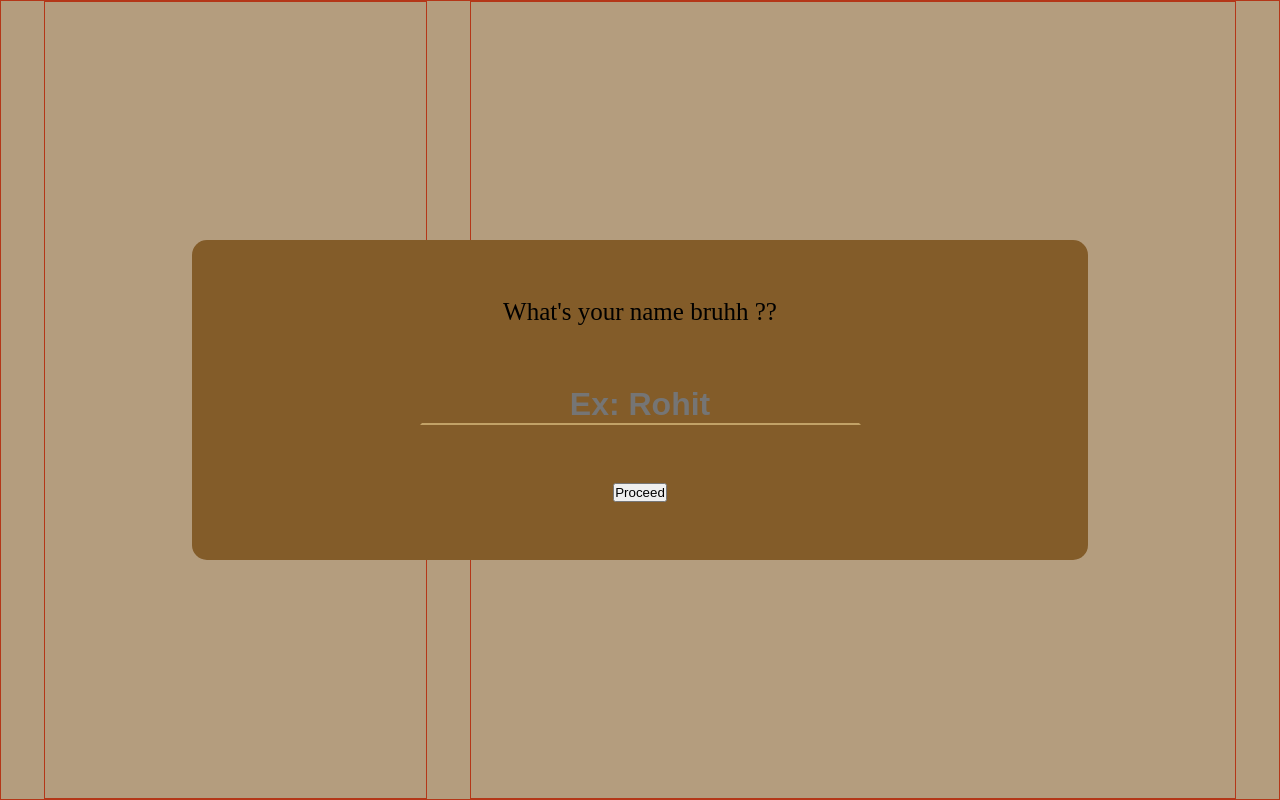
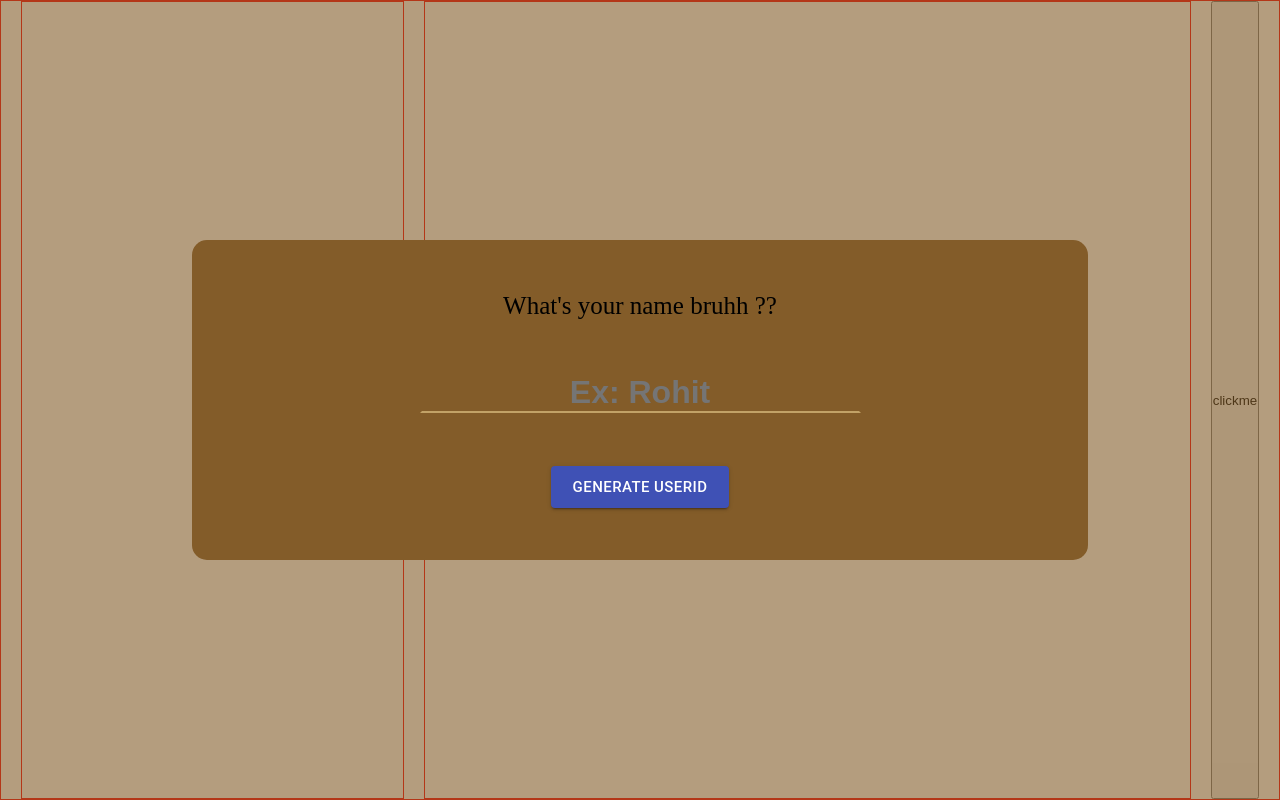
Before and after one commit to rohitanand11/Chat_Karo, a React (Create React App) app in the folder client-ui/: page / in a window 1280 px wide. Built offline with nearby package versions, Linux system fonts and the light colour scheme.

Commit message:
added material ui,user id and completed modal logic till local storage

```diff
--- a/client-ui/package.json
+++ b/client-ui/package.json
@@ -3,6 +3,7 @@
   "version": "0.1.0",
   "private": true,
   "dependencies": {
+    "@material-ui/core": "^4.11.3",
     "@testing-library/jest-dom": "^5.11.9",
     "@testing-library/react": "^11.2.3",
     "@testing-library/user-event": "^12.6.2",
@@ -13,6 +14,7 @@
     "react-dom": "^17.0.1",
     "react-scripts": "4.0.1",
     "socket.io-client": "^3.1.0",
+    "uuid": "^8.3.2",
     "web-vitals": "^0.2.4"
   },
   "scripts": {
--- a/client-ui/src/app/App.js
+++ b/client-ui/src/app/App.js
@@ -1,6 +1,7 @@
 //importing react modules
-import React, { useState } from 'react';
-import {toJS} from "mobx";
+import React from 'react';
+import { toJS} from "mobx";
+import {observer} from "mobx-react-lite";
 
 //importing local components
 import InitialModal from "./components/initialModal/InitialModal";
@@ -9,29 +10,30 @@ import SideBar from "./components/aside/SideBar";
 
 //importing css ,store and utility files
 import Classes from './App.module.scss';
-import {useGlobalStore} from './store/index';
+import * as App_logic from "./appLogic";
+import {useGlobalStore} from './store';
+
 // import { socket } from "./utility/chatLogic/chatLogic";
 
 function App() {
 
+  const {appstore} = useGlobalStore();
   console.log(useGlobalStore());
   console.log("tojs",toJS(useGlobalStore()));
 
-  const [showModal, setShowModal] = useState(true);
-  const handleModal = (pStatus) => {
-    setShowModal(pStatus);
-  }
+  App_logic.checkAndGetUserId(appstore);
 
   return (
     <div className={Classes.App}>
-      {(showModal===true) ? <InitialModal handleModal={handleModal}/> : null}
+      {(appstore.showModal===true) ? <InitialModal /> : null}
 
       <div className={Classes.appWindow}>
         <SideBar/>
         <ChatWindow/>
+        <button onClick={()=>appstore.handleShowModal(true)}>clickme</button>
       </div>
     </div>
   );
 }
 
-export default App;
+export default observer(App);
--- /dev/null
+++ b/client-ui/src/app/appLogic.js
@@ -0,0 +1,10 @@
+export const checkAndGetUserId = (appStore) => {
+    if (appStore.userId === "") {
+        const userIdFromLocalStorage = localStorage.getItem("userID");
+        if (userIdFromLocalStorage !== null && userIdFromLocalStorage !== undefined) {
+            appStore.handleUserId(userIdFromLocalStorage);
+        } else {
+            appStore.handleShowModal(true);
+        }
+    }
+}
--- a/client-ui/src/app/components/initialModal/InitialModal.js
+++ b/client-ui/src/app/components/initialModal/InitialModal.js
@@ -1,29 +1,74 @@
-//importing react modules
-import React,{useState} from 'react';
+//importing modules
+import React, { useState } from 'react';
+import Button from '@material-ui/core/Button';
+import { v4 as uuidv4 } from 'uuid';
 
 //importing local react components
 import Modal from "../../utility/reactUtils/modal/Modal";
 
 //importing scss and utility functions
 import Classes from './InitialModal.module.scss';
-import * as constants from "../../utility/constants/constants";
+import { useGlobalStore } from '../../store/index';
+import { saveToLocalStorage } from "../../store/localStorage/LocalStorage";
 
-const InitialModal = ({handleModal}) => {
+const InitialModal = () => {
 
-    const [userName,setUserName] = useState("");
+    const { appstore } = useGlobalStore();
+    const [userName, setUserName] = useState("");
+
+    const GenerateUserId = () => {
+        const newGenertedId = uuidv4();
+        appstore.handleUserId(newGenertedId);
+    }
+
+    const SubmitToLocalStorage = () => {
+        if(userName !== "" && appstore.handleUserId !=="") {
+            appstore.handleSelfUserName(userName);
+            appstore.handleShowModal(false);
+            saveToLocalStorage('userId',appstore.userId);
+            saveToLocalStorage('userName',appstore.selfUserName);
+        }
+    }
+
+    const GenerateIdButtonOrId = () => {
+        console.log(appstore.userId);
+        return (appstore.userId === "") ?
+            (
+                <Button variant="contained"
+                    size="large"
+                    color="primary"
+                    onClick={GenerateUserId}
+                >
+                    Generate userId
+                </Button>
+            ) :
+            (<>
+                <p>{appstore.userId}</p>
+                <Button variant="contained"
+                    size="medium"
+                    style={{backgroundColor:"#293623",color:"whitesmoke"}}
+                    onClick = {SubmitToLocalStorage}
+                >
+                    Go Ahead
+                </Button>
+            </>
+            )
+    }
 
     return (
 
         <Modal>
             <div className={Classes.main_content}>
-                <p className = {Classes.userLabel}> What's your name bruhh ??</p>
+                <p className={Classes.userLabel}> What's your name bruhh ??</p>
                 <input placeholder="Ex: Rohit"
-                    className = {Classes.userInput}
+                    className={Classes.userInput}
+                    spellCheck="false"
+                    onChange={(evt) => setUserName(evt.target.value)}
+                    value={userName}
                 />
-                <button className = {Classes.proceedButton}
-                >
-                    Proceed
-                </button>
+
+                {GenerateIdButtonOrId()}
+
             </div>
         </Modal>
 
--- a/client-ui/src/app/store/appstore.js
+++ b/client-ui/src/app/store/appstore.js
@@ -1,25 +1,40 @@
-import {action, makeObservable , observable} from "mobx";
+import { action, makeObservable, observable, runInAction } from "mobx";
 
 class AppStore {
-    showModal =true;
-    counter = 0;
+    showModal = true;
+    userId = "";
+    selfUserName = "";
 
     constructor() {
         makeObservable(this, {
-            showModal:observable,
-            counter:observable,
-            handleShowModal:action,
-            increaseCounter:action,
+            showModal: observable,
+            userId: observable,
+            selfUserName: observable,
+
+            handleShowModal: action,
+            handleUserId: action,
+            handleSelfUserName: action,
+
         });
         // initialization goes here
     }
 
-    handleShowModal(tStatus) {
-        this.showModal = tStatus;
+    handleShowModal(pStatus) {
+        runInAction(() => {
+            this.showModal = pStatus;
+        })
     }
 
-    increaseCounter () {
-        this.counter +=1;
+    handleUserId(pUserId) {
+        runInAction(() => {
+            this.userId = pUserId;
+        })
+    }
+
+    handleSelfUserName(pUserName) {
+        runInAction(() => {
+            this.selfUserName = pUserName;
+        })
     }
 }
 
--- /dev/null
+++ b/client-ui/src/app/store/localStorage/LocalStorage.js
@@ -0,0 +1,10 @@
+import {APP_NAME} from "../../utility/constants/constants";
+
+const PREFIX = APP_NAME;
+
+export const saveToLocalStorage = (pKey,pValue) => {
+    const prefixedkey = `${PREFIX}_${pKey}`;
+    console.log(prefixedkey);
+    console.log(JSON.stringify(pValue));
+    // localStorage.setItem(prefixedkey,JSON.stringify(pValue));
+}
--- a/client-ui/src/app/utility/constants/constants.js
+++ b/client-ui/src/app/utility/constants/constants.js
@@ -1,6 +1 @@
-export const SERVER_ENDPOINT = "http://localhost:3001";
-export let USER_NAME = "";
-
-export const changeUserName = (pUserName) => {
-    USER_NAME = pUserName;
-}
+export const APP_NAME = "CHAT_KARO";
```
Also changed, not shown: 2 other files (tests, documents, lock files or other folders).
